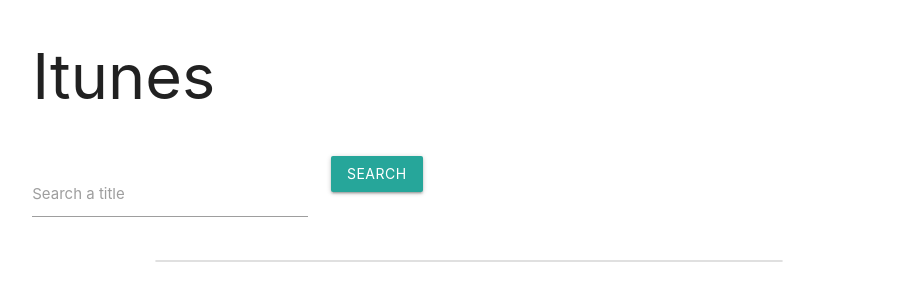
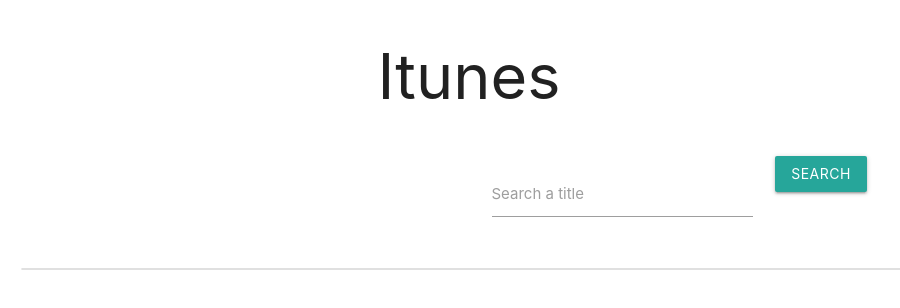
Before and after one commit to SimonSerrano/itunes-api, a website built with webpack: page public/index.html in a window 1280 px wide. Shown: the whole page, without its empty margins (171-1071 px from the left). Built offline with nearby package versions, Linux system fonts and the light colour scheme.

Commit message:
Updated UI alignment

```diff
--- a/public/index.html
+++ b/public/index.html
@@ -12,22 +12,23 @@
     <div class="container">
         <div class="row">
             <div class="col s12">
-                <h1>Itunes</h1>
+                <h1 class="center-align">Itunes</h1>
             </div>
         </div>
         <div class="row">
-            <div class="input-field col s4">
-                <input id="search" type="text" class="validate">
-                <label for="search">Search a title</label>
-            </div>
-            <div class="col s4">
-                <a id="searchBtn" class="waves-effect waves-light btn">Search</a>
+            <div class="right col s6">
+                <div class="input-field col s8">
+                    <input id="search" type="text" class="validate">
+                    <label for="search">Search a title</label>
+                </div>
+                <div class="col s2">
+                    <a id="searchBtn" class="waves-effect waves-light btn">Search</a>
+                </div>
             </div>
         </div>
         <div class="row">
-            <div class="container">
-                <ul id="mediaList" class="collection"></ul>
-            </div>
+
+                <ul id="mediaList" class="collection col s12"></ul>
         </div>
     </div>
 </body>
```
